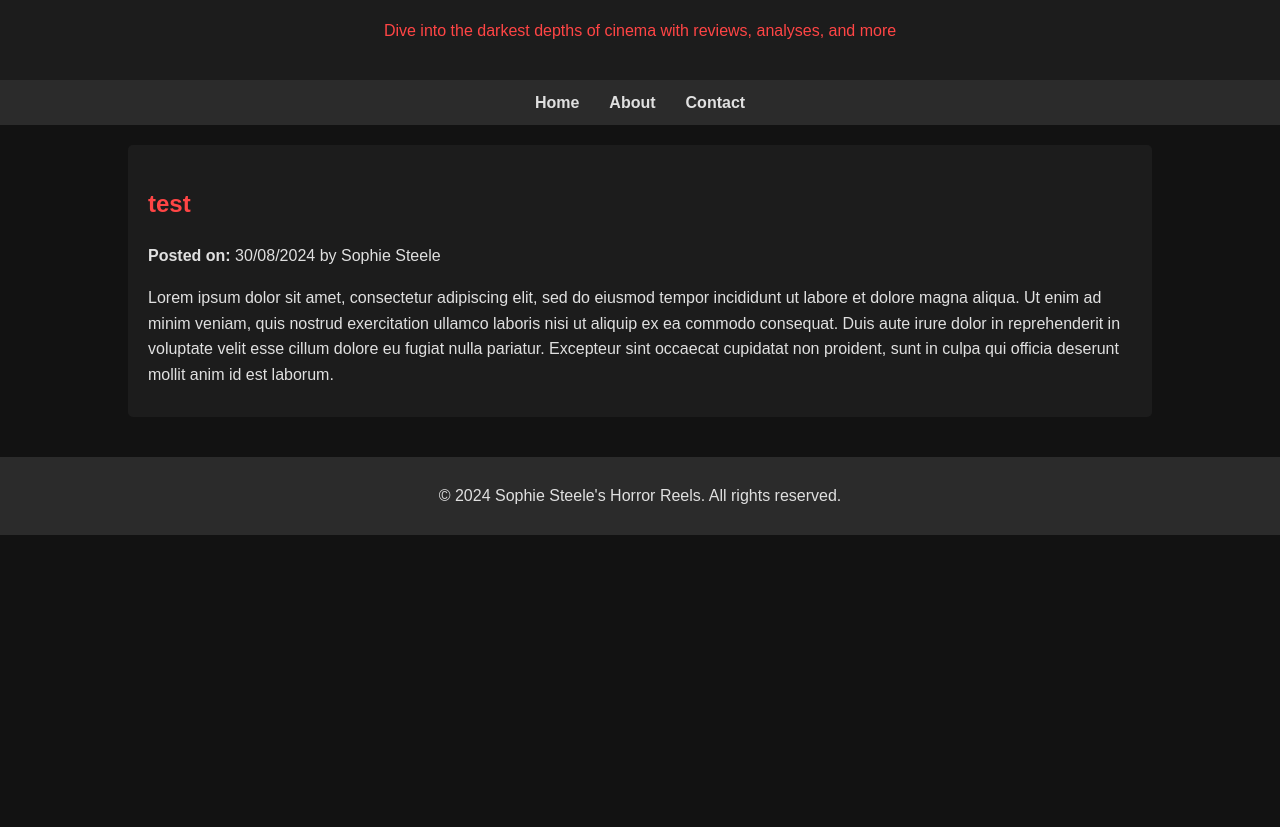
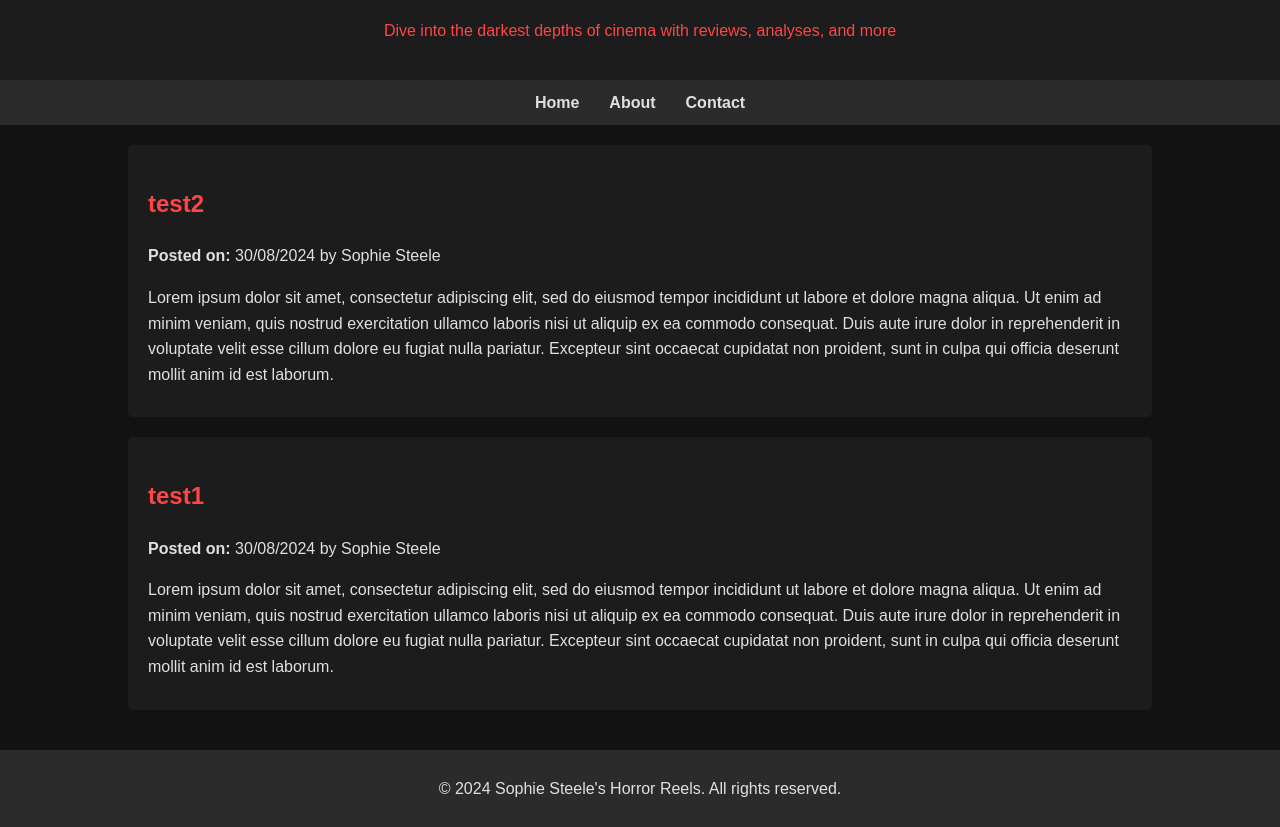
Before and after one commit to jjdaggett750/SophieSteeleHorrorReels, a website: page index.html in a window 1280 px wide. Shown: the part 96-923 px from the top of the page. Before the commit the page ends 800 px from the top, so only its background shows below. Drawn offline with Linux system fonts and the light colour scheme.

Commit message:
reversing post order

```diff
--- a/data/posts.json
+++ b/data/posts.json
@@ -1,7 +1,12 @@
 {
   "posts": [
     {
-      "title": "test",
+      "title": "test1",
+      "date": "30/08/2024",
+      "content": "Lorem ipsum dolor sit amet, consectetur adipiscing elit, sed do eiusmod tempor incididunt ut labore et dolore magna aliqua. Ut enim ad minim veniam, quis nostrud exercitation ullamco laboris nisi ut aliquip ex ea commodo consequat. Duis aute irure dolor in reprehenderit in voluptate velit esse cillum dolore eu fugiat nulla pariatur. Excepteur sint occaecat cupidatat non proident, sunt in culpa qui officia deserunt mollit anim id est laborum."
+    },
+    {
+      "title": "test2",
       "date": "30/08/2024",
       "content": "Lorem ipsum dolor sit amet, consectetur adipiscing elit, sed do eiusmod tempor incididunt ut labore et dolore magna aliqua. Ut enim ad minim veniam, quis nostrud exercitation ullamco laboris nisi ut aliquip ex ea commodo consequat. Duis aute irure dolor in reprehenderit in voluptate velit esse cillum dolore eu fugiat nulla pariatur. Excepteur sint occaecat cupidatat non proident, sunt in culpa qui officia deserunt mollit anim id est laborum."
     }
--- a/index.html
+++ b/index.html
@@ -1,5 +1,6 @@
 <!DOCTYPE html>
 <html lang="en">
+
 <head>
     <meta charset="UTF-8">
     <meta name="viewport" content="width=device-width, initial-scale=1.0">
@@ -13,45 +14,54 @@
             padding: 0;
             line-height: 1.6;
         }
+
         header {
             background: #1c1c1c;
             color: #ff4545;
             padding: 20px;
             text-align: center;
         }
+
         nav {
             display: flex;
             justify-content: center;
             background: #2b2b2b;
             padding: 10px;
         }
+
         nav a {
             color: #e0e0e0;
             text-decoration: none;
             margin: 0 15px;
             font-weight: bold;
         }
+
         nav a:hover {
             color: #ff4545;
         }
+
         .container {
             width: 80%;
             margin: auto;
             overflow: hidden;
             padding: 20px;
         }
+
         .post {
             background: #1c1c1c;
             padding: 20px;
             margin-bottom: 20px;
             border-radius: 5px;
         }
+
         .post h2 {
             color: #ff4545;
         }
+
         .post p {
             margin-bottom: 10px;
         }
+
         footer {
             text-align: center;
             padding: 10px;
@@ -60,6 +70,7 @@
         }
     </style>
 </head>
+
 <body>
 
     <header>
@@ -96,7 +107,8 @@
 
                     // Check if the data is an object and contains a posts array
                     if (data && Array.isArray(data.posts)) {
-                    data.posts.forEach(post => {
+                        // Reverse the posts array to display in reverse order
+                        data.posts.reverse().forEach(post => {
                             const postElement = document.createElement('article');
                             postElement.classList.add('post');
                             postElement.innerHTML = `
@@ -116,9 +128,11 @@
         }
 
         document.addEventListener('DOMContentLoaded', loadPosts);
+
     </script>
 
 
 
 </body>
+
 </html>
```
Lines whose indentation alone changed are shown as unchanged.
